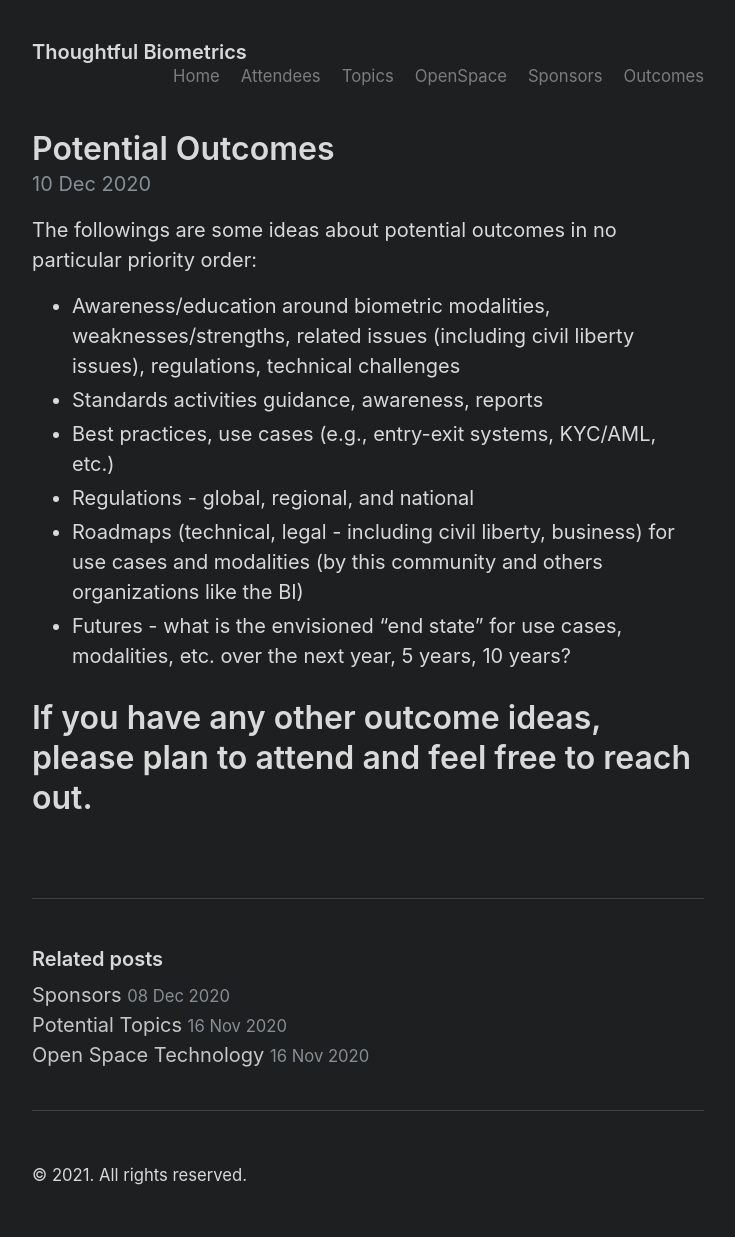
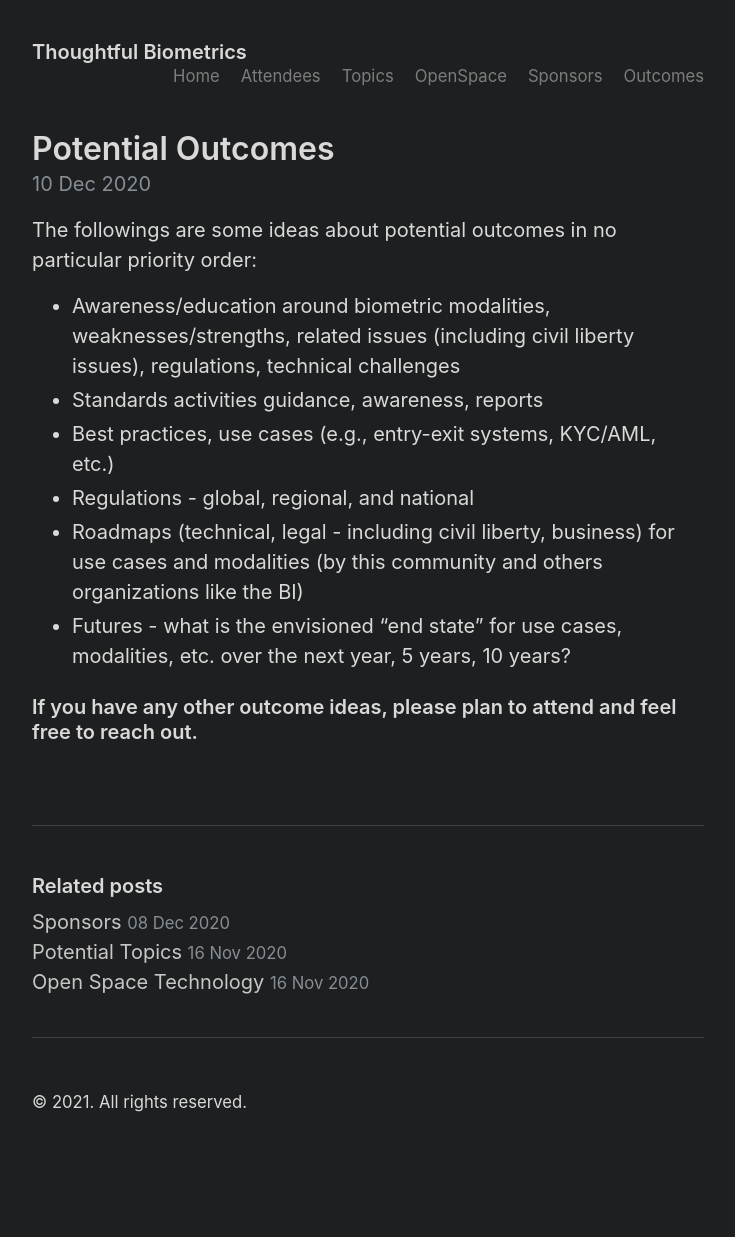
Before and after one commit to thoughtfulbiometrics/thoughtfulbiometrics.github.io, a Jekyll site: the page built from _posts/2020-12-10-outcomes.md, in a window 1280 px wide. Shown: the whole page, without its empty margins (272-1007 px from the left). Built offline with Jekyll 4.4.1, drawn with Linux system fonts in a browser that asks for light colours; after the commit the page ends 1164 px from its top, so only the background shows below that.

```diff
--- a/_posts/2020-12-10-outcomes.md
+++ b/_posts/2020-12-10-outcomes.md
@@ -13,4 +13,4 @@ permalink: /potential-outcomes
 * Roadmaps (technical, legal - including civil liberty, business) for use cases and modalities (by this community and others organizations like the BI)
 * Futures - what is the envisioned "end state" for use cases, modalities, etc. over the next year, 5 years, 10 years?
 
-# If you have any other outcome ideas, please plan to attend and feel free to reach out.
+### If you have any other outcome ideas, please plan to attend and feel free to reach out.
```
